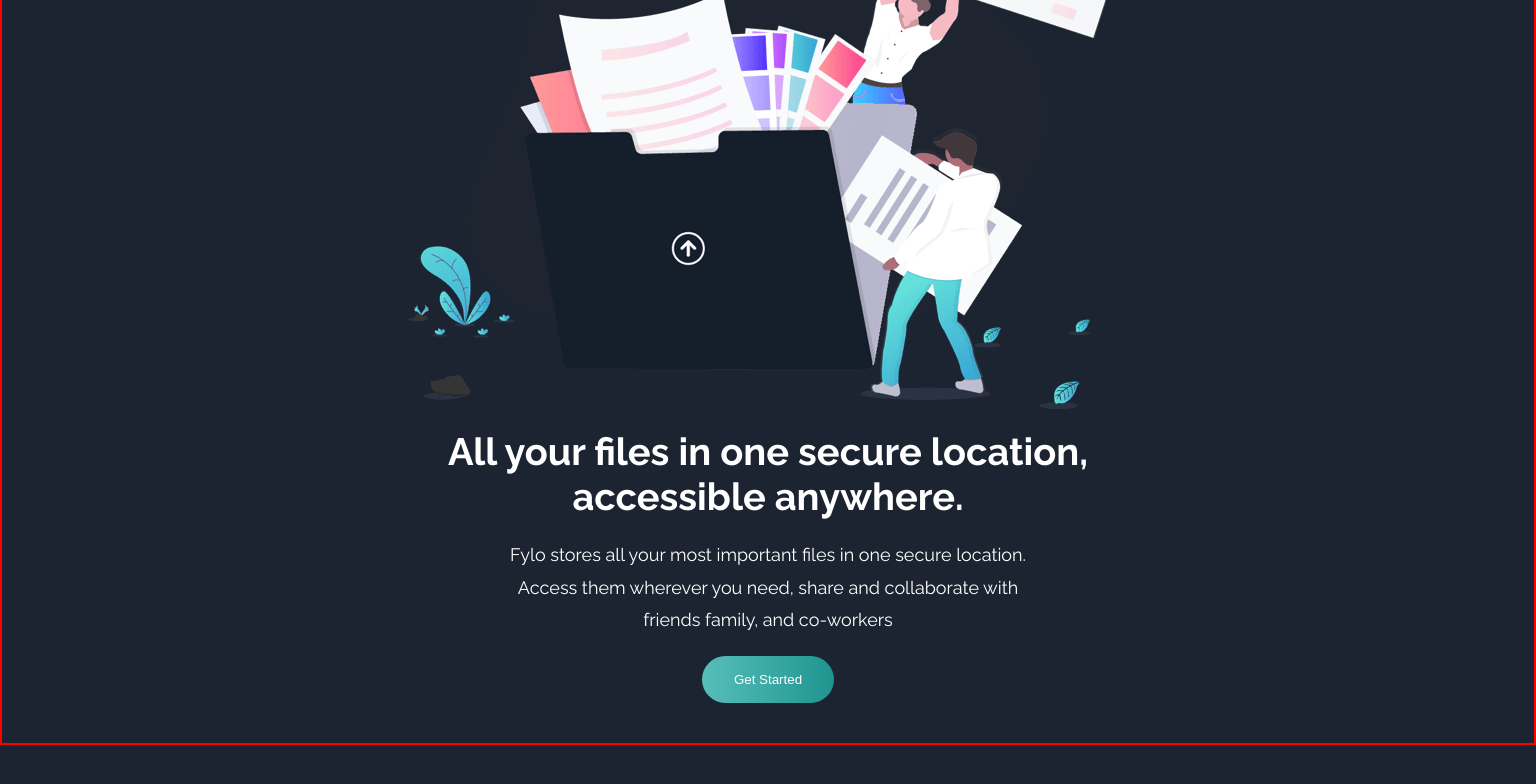
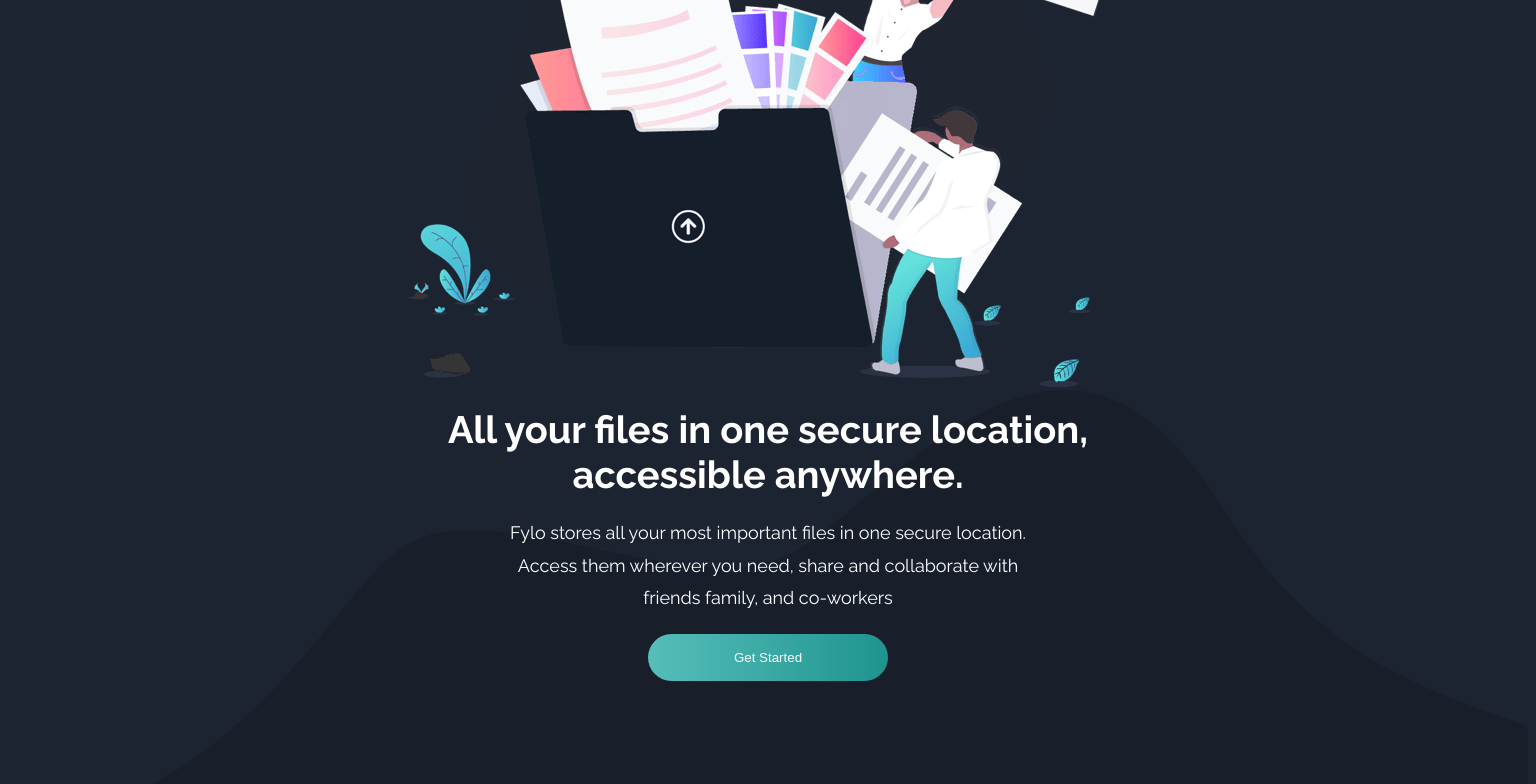
Before and after one commit to EndingNever/Flylo-dark, a React (Create React App) app: page / in a window 1536 px wide. Shown: the part 280-1064 px from the top of the page. Before the commit the page ends 1025 px from the top, so only its background shows below. Built offline with nearby package versions, Linux system fonts and the light colour scheme.

Commit message:
features

```diff
--- a/src/Components/AllYourFiles/AllYourFiles.js
+++ b/src/Components/AllYourFiles/AllYourFiles.js
@@ -1,7 +1,7 @@
 import React from 'react'
-import Curvybg from '../Background/Curvybg'
+import "./AllYourFiles.scss"
 import Features from '../Features/Features'
-import "./AllYourFiles.scss"
+import bg from "../../bg-curvy-desktop.svg"
 
 export default function AllYourFiles() {
   return (
@@ -12,8 +12,10 @@
         <p>Fylo stores all your most important files in one secure location. Access them wherever you need, share and collaborate with friends family, and co-workers</p>
       </div>
       <button>Get Started</button>
-      {/* <Curvybg />
-      <Features /> */}
+      <div className="curvy-image">
+        <img className='bg-curvy' src={bg} alt="" />
+      </div>
+      <Features />
     </main>
   )
 }
--- a/src/Components/AllYourFiles/AllYourFiles.scss
+++ b/src/Components/AllYourFiles/AllYourFiles.scss
@@ -55,9 +55,8 @@
 @media screen and (min-width: 1440px) {
   main {
     // background-image: url('/src/bg-curvy-desktop.svg');
-    border: 2px solid red;
-    padding: 20px;
     // background: url("/public/Images/bg-curvy-desktop.svg");
+
     font-family: "Raleway", sans-serif;
     margin-top: 24px;
     display: flex;
@@ -67,6 +66,16 @@
     img {
       width: auto;
       object-fit: contain;
+    }
+    .curvy-image{
+      position: absolute;
+      top: 670px;
+      width: 99vw;
+      z-index: -99;
+      .bg-curvy{
+        width: 100%;
+        z-index: -99;
+      }
     }
     .allFiles-text {
       margin-top: 20px;
@@ -93,21 +102,12 @@
       padding: 16px 32px;
       text-align: center;
       margin: 20px 2px;
-      // width: 140px;
+      width: 240px;
       background: linear-gradient(
         to right,
         hsla(176, 68%, 64%, 0.815),
         hsla(176, 69%, 40%, 0.825)
       );
     }
-    .curvy-bg-img {
-      object-fit: cover;
-      background-position: center;
-      background-repeat: no-repeat;
-      position: relative;
-      top: -350px;
-      width: 100%;
-      z-index: -99;
-    }
   }
 }
--- a/src/Components/Features/Features.js
+++ b/src/Components/Features/Features.js
@@ -1,8 +1,11 @@
 import React from 'react'
 import "./Features.scss"
+import features from './FeaturesMap'
 
 export default function Features() {
   return (
-    <div className='features'>Features</div>
+    <div className='features'>
+
+    </div>
   )
 }
--- /dev/null
+++ b/src/Components/Features/FeaturesMap.js
@@ -0,0 +1,16 @@
+import image from "../../images/access-anywhere.svg"
+const features = [
+  {
+    image: "../../images/access-anywhere.svg",
+    title: "Access your files, anywhere",
+    text: "The ability to use a smartphone, tablet, or computer to access your account means your files follow you everywhere"
+  },
+  {
+    image: "../../images/icon-security.svg",
+    title: "Security you can trust",
+    text: "2-factor authentication and user-controlled encryption are just a couple of the security features we allow to help secure your files"
+  }
+
+]
+
+export default features;
```
Also changed, not shown: src/images/access-anywhere.svg (added), src/images/icon-security.svg (added).
